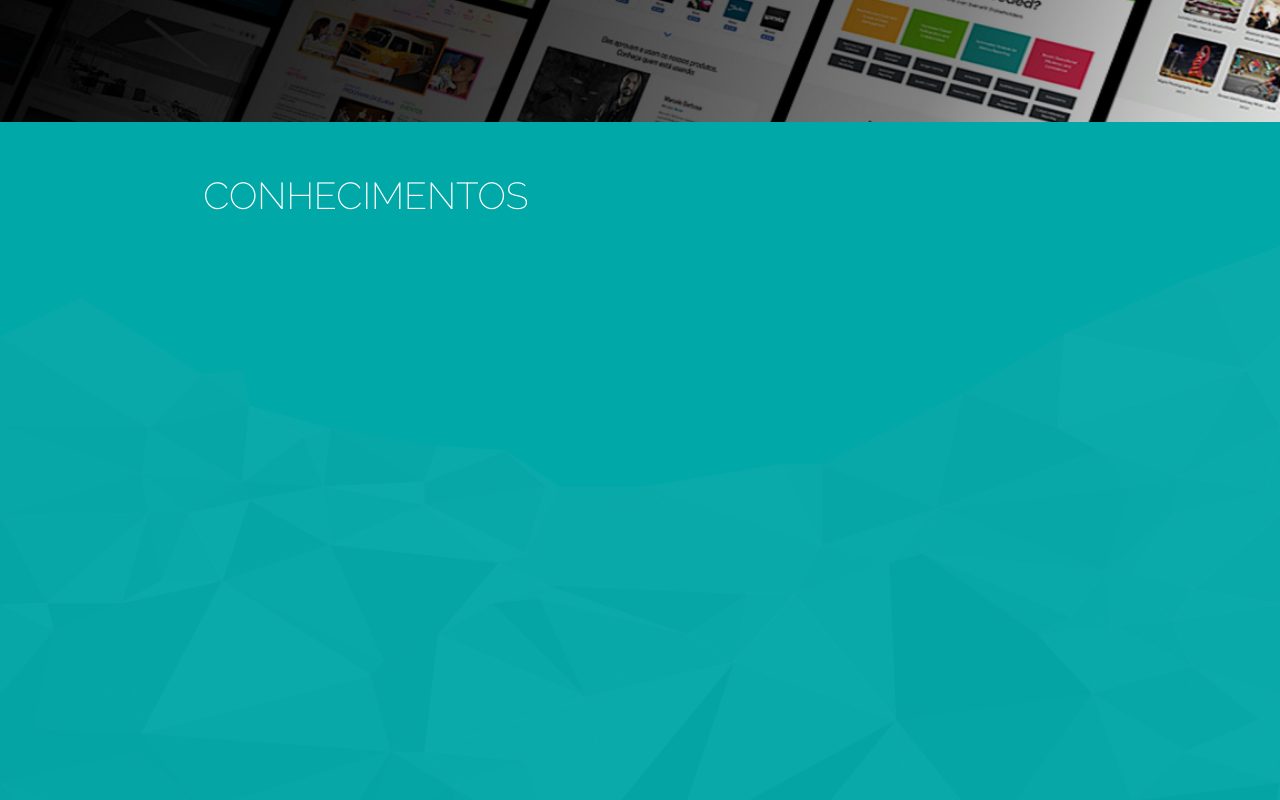
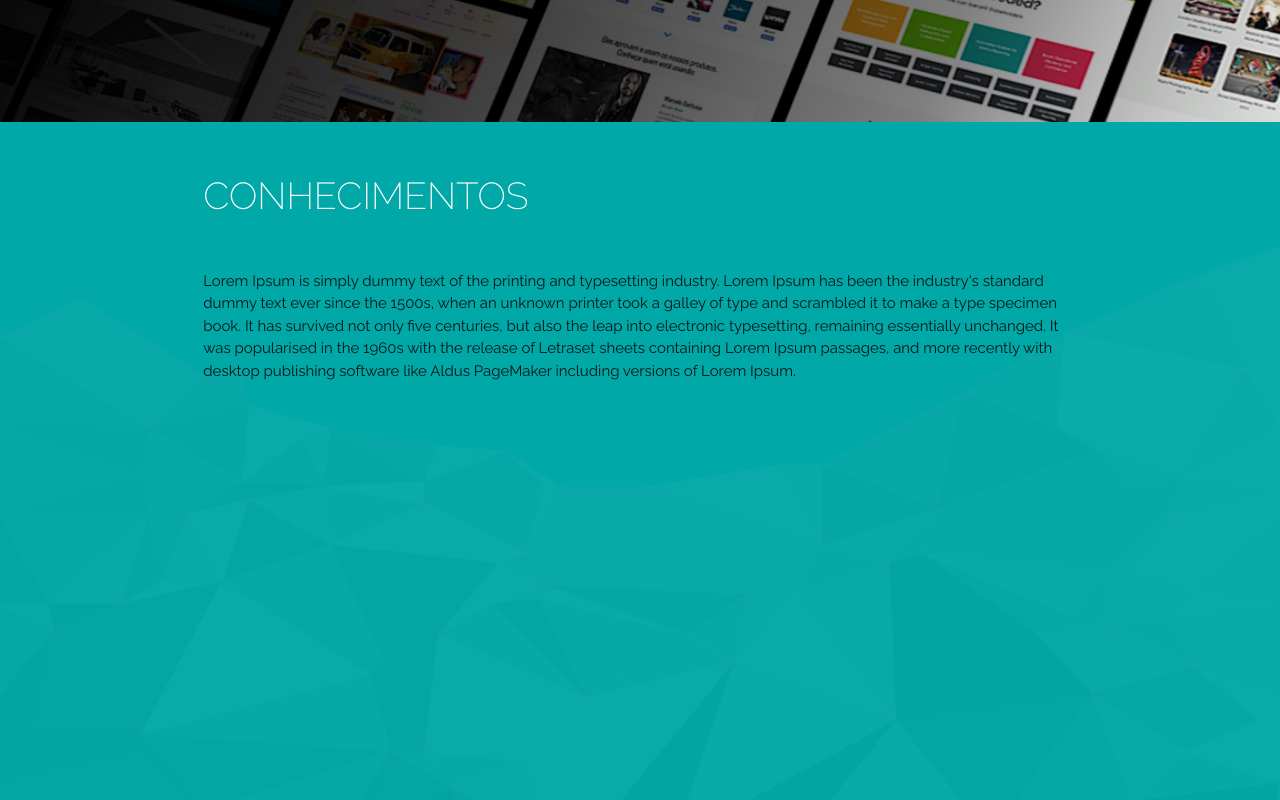
Before and after one commit to roberto103/roberto103.github.io, a plain HTML site: page index.html in a window 1280 px wide. Shown: the part 1478-2278 px from the top of the page. Drawn offline with Linux system fonts and the light colour scheme.

Commit message:
Update index.html

```diff
--- a/index.html
+++ b/index.html
@@ -46,6 +46,11 @@
 						<h1>Conhecimentos</h1>
 					</div>
 				</div>
+				<div class="row">
+					<div class="col s12">
+						<p>Lorem Ipsum is simply dummy text of the printing and typesetting industry. Lorem Ipsum has been the industry's standard dummy text ever since the 1500s, when an unknown printer took a galley of type and scrambled it to make a type specimen book. It has survived not only five centuries, but also the leap into electronic typesetting, remaining essentially unchanged. It was popularised in the 1960s with the release of Letraset sheets containing Lorem Ipsum passages, and more recently with desktop publishing software like Aldus PageMaker including versions of Lorem Ipsum.</p>
+					</div>
+				</div>
 			</div>
 		</section>
 	</main>
```
